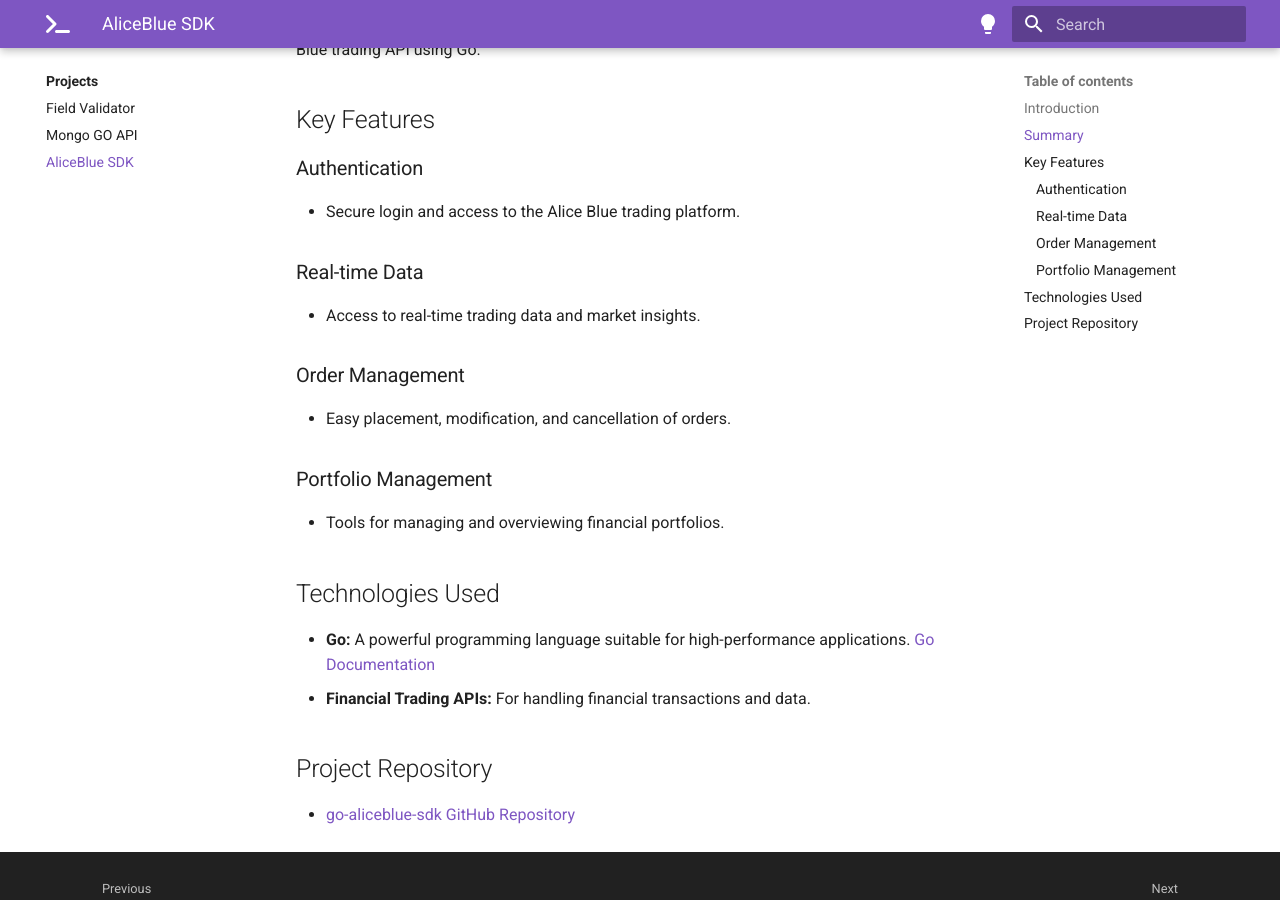
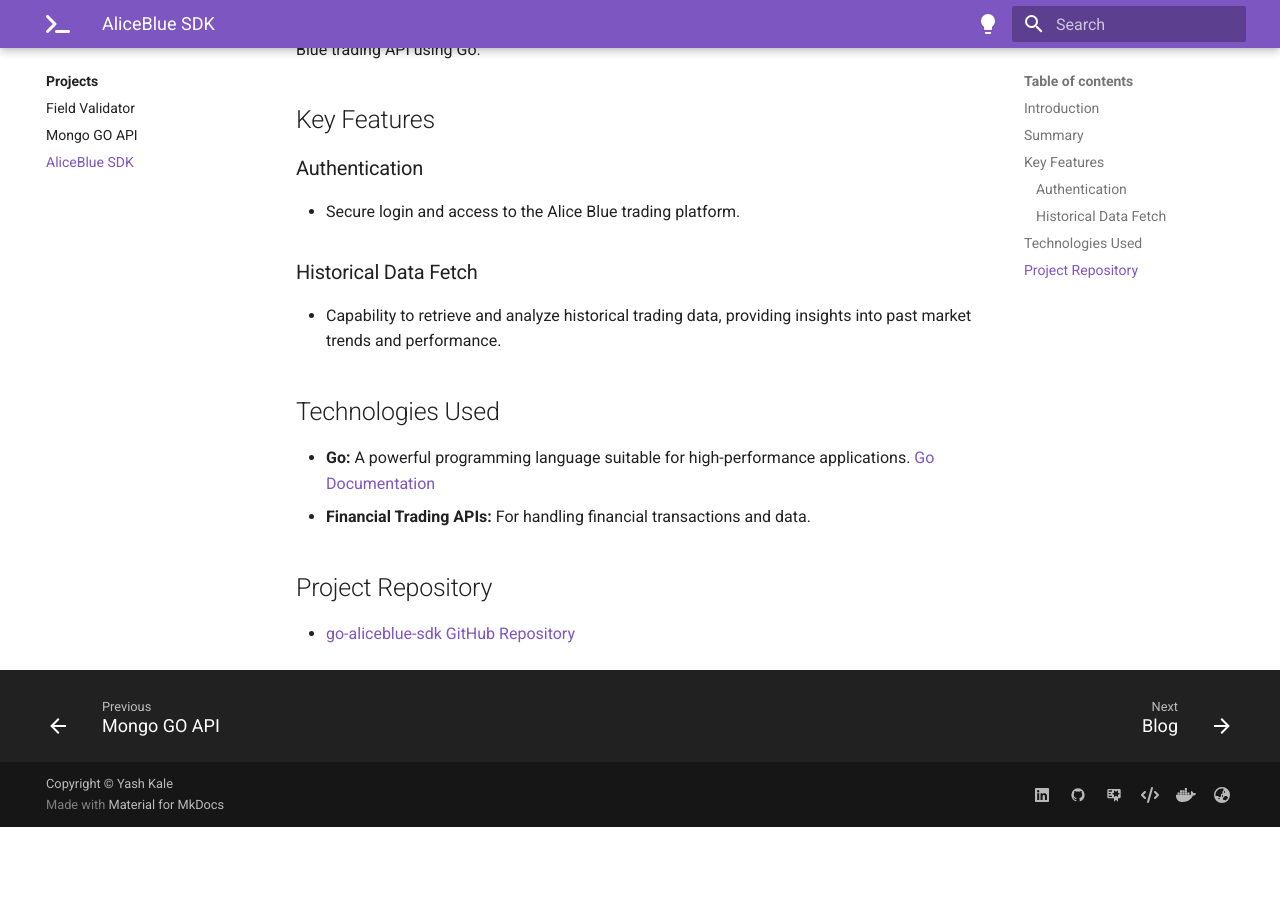
Before and after one commit to imyashkale/portfolio, an MkDocs documentation site: the page built from docs/projects/go-aliceblue-sdk.md, in a window 1280 px wide and 900 px high, scrolled down 461 px. Built offline with MkDocs 1.6.1 and Material for MkDocs 9.7.7, drawn with Linux system fonts in a browser that asks for light colours; after the commit the page ends 1288 px from its top, so only the background shows below that.

```diff
--- a/docs/projects/go-aliceblue-sdk.md
+++ b/docs/projects/go-aliceblue-sdk.md
@@ -14,17 +14,9 @@ This SDK exemplifies the development of a specialized tool for financial trading
 
 - Secure login and access to the Alice Blue trading platform.
 
-### Real-time Data
+### Historical Data Fetch
 
-- Access to real-time trading data and market insights.
-
-### Order Management
-
-- Easy placement, modification, and cancellation of orders.
-
-### Portfolio Management
-
-- Tools for managing and overviewing financial portfolios.
+- Capability to retrieve and analyze historical trading data, providing insights into past market trends and performance.
 
 ## Technologies Used
 
```
Also changed, not shown: docs/projects/index.md (+3 -0 lines).
